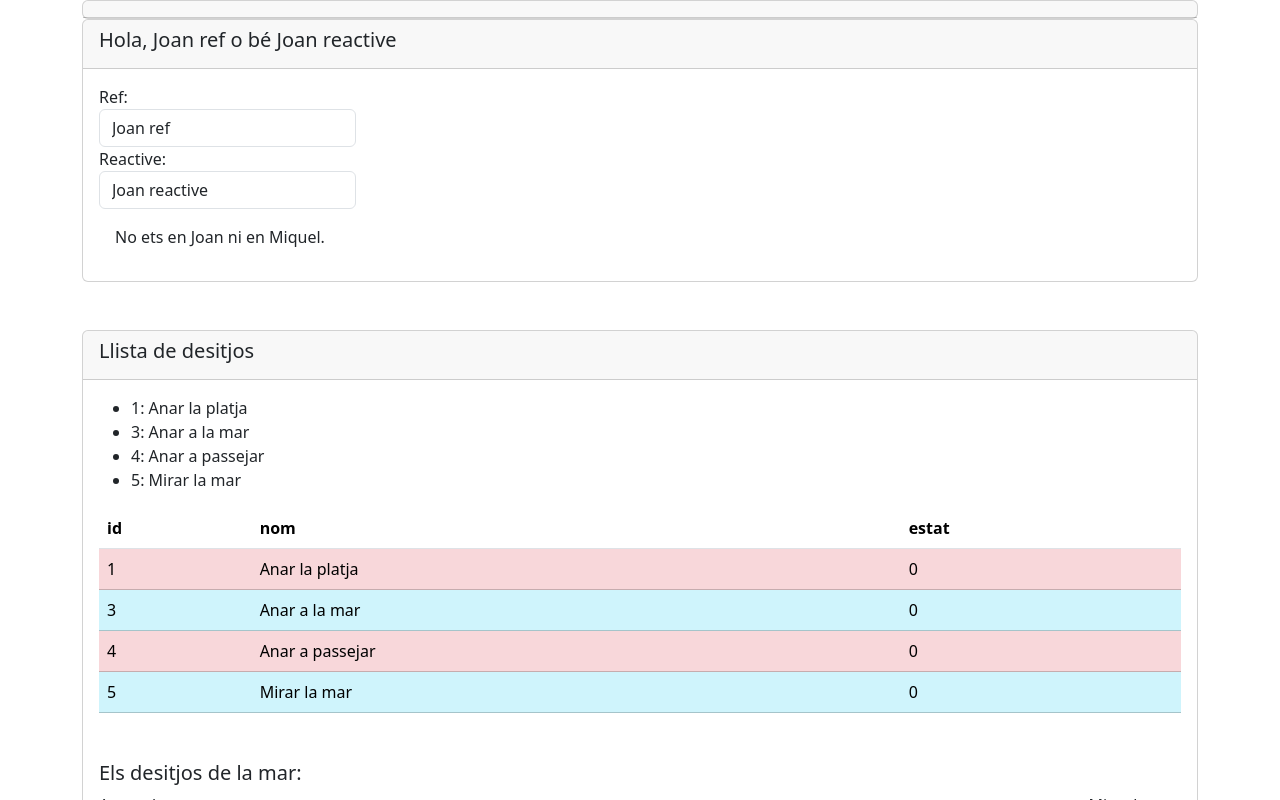
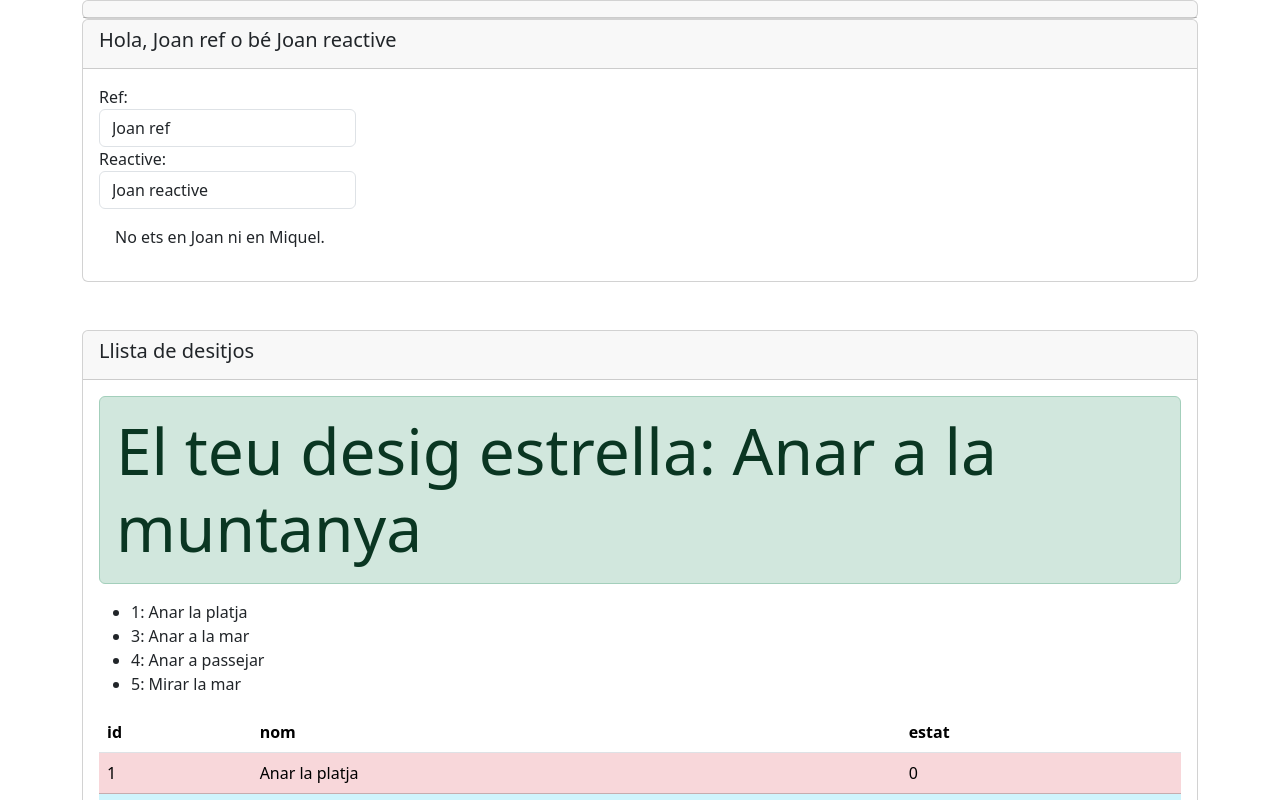
Before and after one commit to joancifo/imagina-vue-s2, a Vue app: page / in a window 1280 px wide. Shown: the top 800 px of the page. Built offline with nearby package versions, Linux system fonts and the light colour scheme.

Commit message:
feat: afegir desig estrella

```diff
--- a/src/components/desig/LlistaDesitjos.vue
+++ b/src/components/desig/LlistaDesitjos.vue
@@ -1,6 +1,6 @@
 z
 <script setup lang="ts">
-import { ESTAT_ACTIU, ESTAT_DESACTIVAT } from '@/constants'
+import { ESTAT_ACTIU, ESTAT_DESACTIVAT, ESTAT_ESTRELLA } from '@/constants'
 import type Desig from '@/interfaces/Desig'
 import { computed, ref, type Ref } from 'vue'
 
@@ -14,7 +14,7 @@ const llista: Ref<Desig[]> = ref([
   {
     id: 2,
     nom: 'Anar a la muntanya',
-    estat: ESTAT_DESACTIVAT
+    estat: ESTAT_ESTRELLA
   },
   {
     id: 3,
@@ -48,6 +48,10 @@ const deLaMar = actius.value.filter((desig: Desig) => desig.nom.includes('mar'))
 
 const columnes: string[] = Object.keys(llista.value?.[0] ?? [])
 
+const desigEstrella: Desig | undefined = llista.value.find(
+  (desig: Desig) => desig.estat === ESTAT_ESTRELLA
+)
+
 const classesDeLaFila = (index: number) => {
   // esParell?
   if (index % 2 === 0) {
@@ -63,6 +67,10 @@ const classesDeLaFila = (index: number) => {
       <h5>Llista de desitjos</h5>
     </div>
     <div class="card-body">
+      <div v-if="desigEstrella" class="alert alert-success display-3">
+        El teu desig estrella: {{ desigEstrella.nom }}
+      </div>
+
       <ul>
         <li v-for="(desitj, index) in actius" :key="index">{{ desitj.id }}: {{ desitj.nom }}</li>
       </ul>
--- a/src/constants.ts
+++ b/src/constants.ts
@@ -1,2 +1,3 @@
 export const ESTAT_ACTIU = 0
 export const ESTAT_DESACTIVAT = 1
+export const ESTAT_ESTRELLA = 2
```
